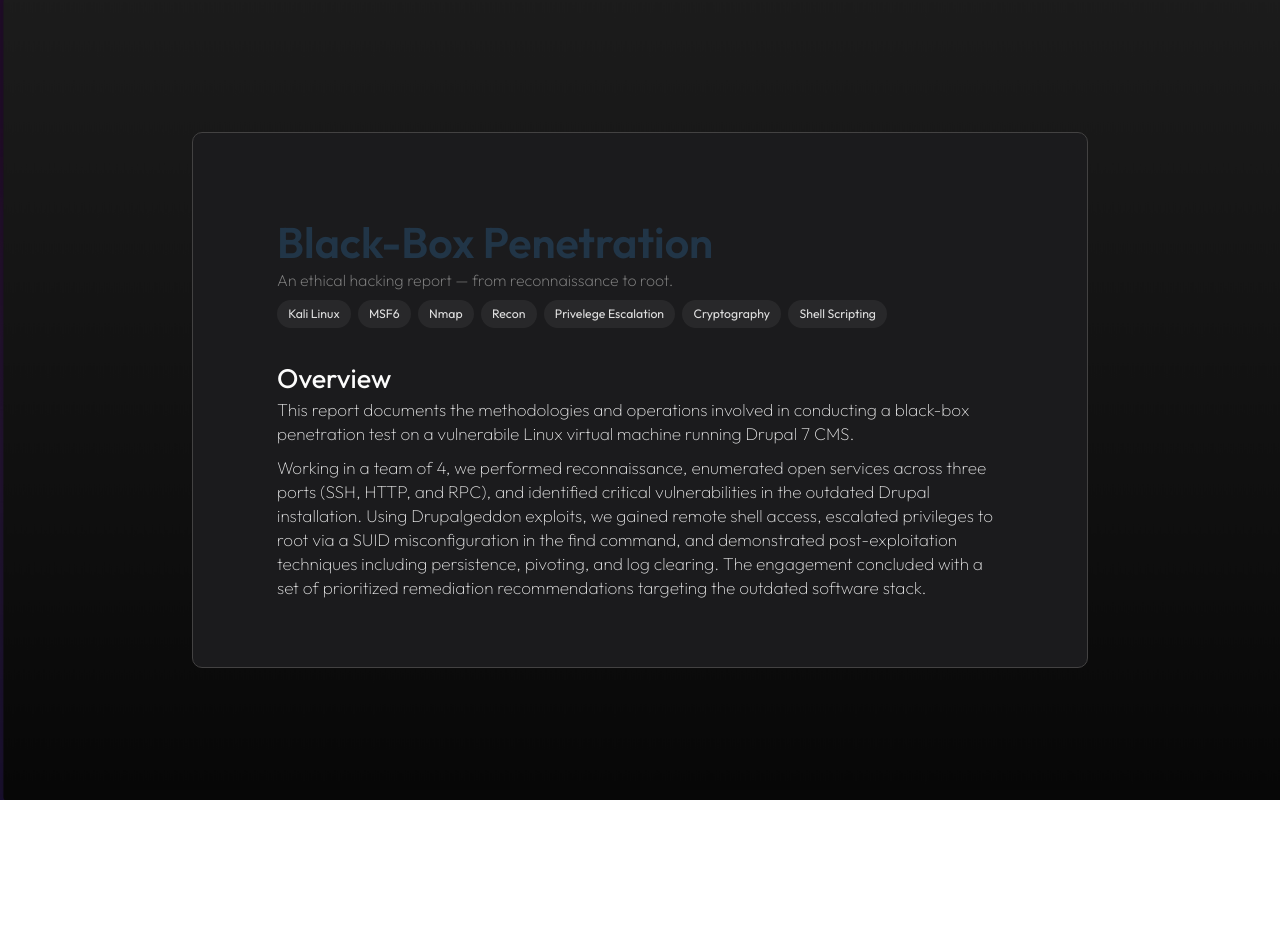
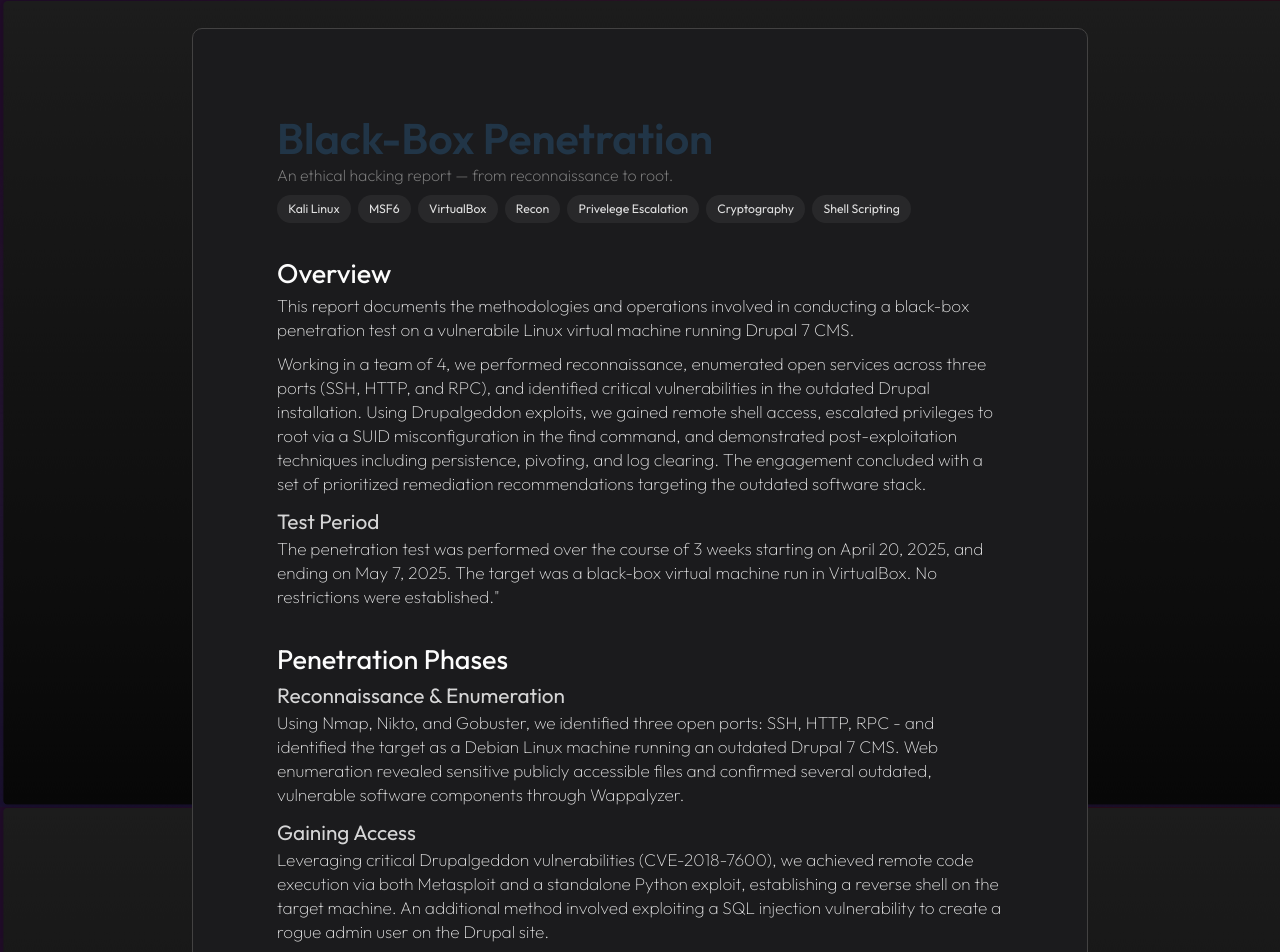
Before and after one commit to hedi3489/my-portfolio, a React (Vite) app: page /projects/black-box-penetration in a window 1280 px wide. Shown: the top 952 px of the page. Before the commit the page ends 800 px from the top, so only its background shows below. Built offline with nearby package versions, Linux system fonts and the light colour scheme.

Commit message:
Filling out BBP

```diff
--- a/src/components/ProjectPageComponents.jsx
+++ b/src/components/ProjectPageComponents.jsx
@@ -12,10 +12,11 @@
     );
 };
 
-function TextSection({ title, paragraphs = [], children }) {
+function TextSection({ title, subtitle, paragraphs = [], children }) {
     return (
         <section>
             {title ? <h2>{title}</h2> : null}
+            {subtitle ? <h3>{subtitle}</h3> : null}
             <div>
                 {paragraphs.map((text, i) => (
                     <p key={i}>{text}</p>
--- a/src/pages/BlackBoxPenProject.jsx
+++ b/src/pages/BlackBoxPenProject.jsx
@@ -7,13 +7,38 @@
                 <div className='prose'>
                     <h1>Black-Box Penetration</h1>
                     <h4>An ethical hacking report — from reconnaissance to root. </h4>
-                    <TechStackInline items={["Kali Linux", "MSF6", "Nmap", "Recon", "Privelege Escalation", "Cryptography", "Shell Scripting"]} />
+                    <TechStackInline items={["Kali Linux", "MSF6", "VirtualBox", "Recon", "Privelege Escalation", "Cryptography", "Shell Scripting"]} />
                     <TextSection className="text-section" title="Overview"
                         paragraphs={[
                             <>This report documents the methodologies and operations involved in conducting a black-box penetration test on a vulnerabile Linux virtual machine running Drupal 7 CMS.</>,
                             <>Working in a team of 4, we performed reconnaissance, enumerated open services across three ports (SSH, HTTP, and RPC), and identified critical vulnerabilities in the outdated Drupal installation. Using Drupalgeddon exploits, we gained remote shell access, escalated privileges to root via a SUID misconfiguration in the find command, and demonstrated post-exploitation techniques including persistence, pivoting, and log clearing. The engagement concluded with a set of prioritized remediation recommendations targeting the outdated software stack.</>,
                         ]}
                     />
+                    <TextSection className="text-section" subtitle="Test Period"
+                        paragraphs={[
+                            <>The penetration test was performed over the course of 3 weeks starting on April 20, 2025, and ending on May 7, 2025. The target was a black-box virtual machine run in VirtualBox. No restrictions were established."</>
+                        ]}
+                    />
+                    <TextSection className="text-section" title="Penetration Phases"
+                        children={[
+                            <TextSection className="text-section" subtitle="Reconnaissance & Enumeration"
+                                paragraphs={[
+                                    <>Using Nmap, Nikto, and Gobuster, we identified three open ports: SSH, HTTP, RPC - and identified the target as a Debian Linux machine running an outdated Drupal 7 CMS. Web enumeration revealed sensitive publicly accessible files and confirmed several outdated, vulnerable software components through Wappalyzer.</>
+                                ]}
+                            />,
+                            <TextSection className="text-section" subtitle="Gaining Access"
+                                paragraphs={[
+                                    <>Leveraging critical Drupalgeddon vulnerabilities (CVE-2018-7600), we achieved remote code execution via both Metasploit and a standalone Python exploit, establishing a reverse shell on the target machine. An additional method involved exploiting a SQL injection vulnerability to create a rogue admin user on the Drupal site.</>
+                                ]}
+                            />,
+                            <TextSection className="text-section" subtitle="Post Exploitation"
+                                paragraphs={[
+                                    <>Leveraging critical Drupalgeddon vulnerabilities (CVE-2018-7600), the team achieved remote code execution via both Metasploit and a standalone Python exploit, establishing a reverse shell on the target machine. An additional method involved exploiting a SQL injection vulnerability to create a rogue admin user on the Drupal site.</>
+                                ]}
+                            />
+                        ]}
+                    />
+
                 </div>
             </div>
         </div>
```
